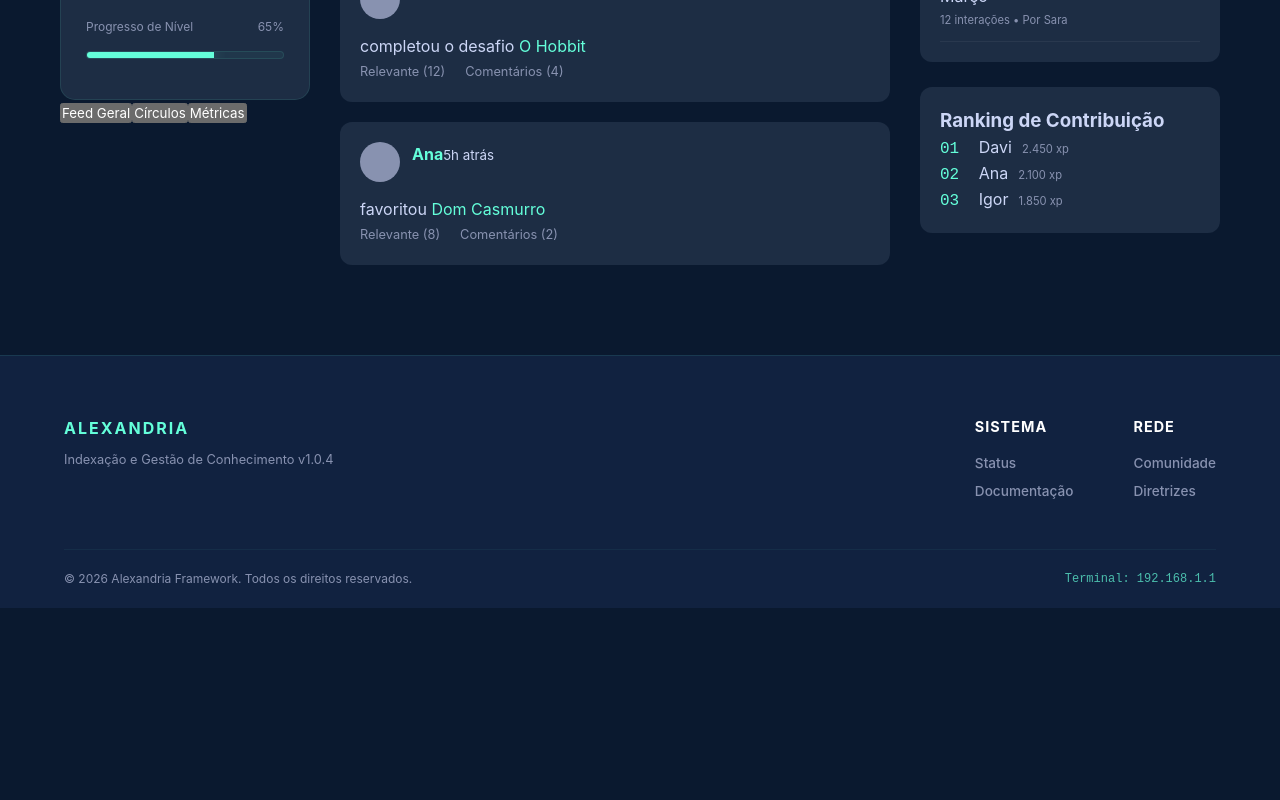
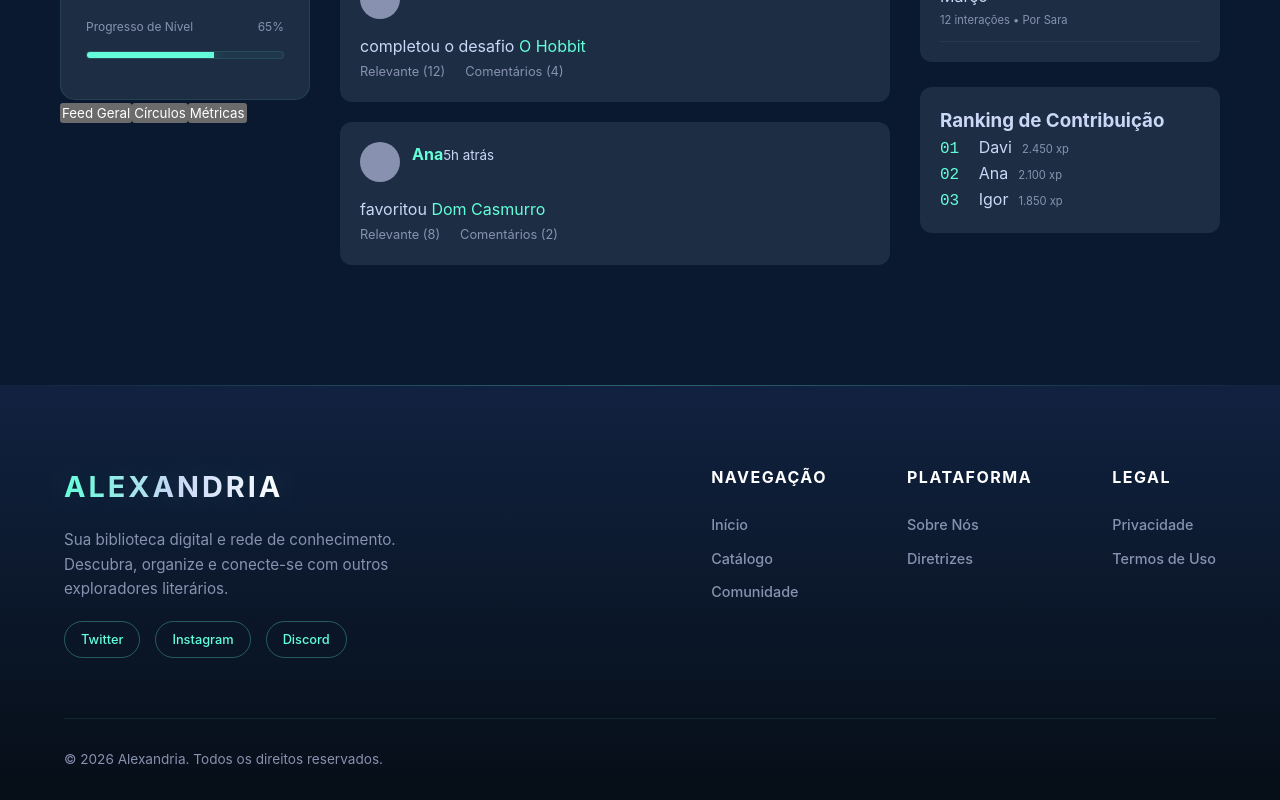
Before and after one commit to 7ody1/Alexandria1, a React (Vite) app: page /comunidade in a window 1280 px wide. Shown: the part 427-1227 px from the top of the page. Before the commit the page ends 1035 px from the top, so only its background shows below. Built offline with nearby package versions, Linux system fonts and the light colour scheme.

Commit message:
Ederson: adição do carrosel na seção dos livros e footer melhorado

```diff
--- a/src/App.css
+++ b/src/App.css
@@ -882,75 +882,142 @@ body {
 }
 
 .main-footer {
-  background: var(--navy);
-  padding: 60px 5% 20px;
-  border-top: 1px solid rgba(100, 255, 218, 0.1);
-  margin-top: 50px;
+  position: relative;
+  background: linear-gradient(to bottom, var(--navy) 0%, #060e17 100%);
+  padding: 80px 5% 30px;
+  margin-top: 80px;
   width: 100%;
+}
+
+.footer-top-border {
+  position: absolute;
+  top: 0;
+  left: 0;
+  width: 100%;
+  height: 1px;
+  background: linear-gradient(90deg, transparent, var(--cyan), transparent);
+  opacity: 0.3;
 }
 
 .footer-content {
   display: flex;
   justify-content: space-between;
+  flex-wrap: wrap;
+  gap: 40px;
   max-width: 1200px;
-  margin: 0 auto 40px;
+  margin: 0 auto 60px;
+}
+
+.footer-brand {
+  max-width: 350px;
 }
 
 .logo-text {
   color: var(--cyan);
   font-weight: bold;
-  letter-spacing: 2px;
   text-transform: uppercase;
 }
 
-.footer-brand p {
+.footer-slogan {
   color: var(--slate);
-  font-size: 0.8rem;
-  margin-top: 10px;
+  font-size: 0.95rem;
+  line-height: 1.6;
+  margin: 20px 0;
 }
 
-.footer-links {
+.social-links {
   display: flex;
-  gap: 60px;
+  gap: 15px;
+}
+
+.social-icon {
+  color: var(--cyan);
+  border: 1px solid rgba(100, 255, 218, 0.3);
+  padding: 8px 16px;
+  border-radius: 20px;
+  text-decoration: none;
+  font-size: 0.8rem;
+  transition: all 0.3s ease;
+}
+
+.social-icon:hover {
+  background: rgba(100, 255, 218, 0.1);
+  border-color: var(--cyan);
+  transform: translateY(-3px);
+}
+
+.footer-links-wrapper {
+  display: flex;
+  gap: 80px;
+  flex-wrap: wrap;
 }
 
 .link-group h4 {
   color: var(--white);
-  font-size: 0.9rem;
-  margin-bottom: 15px;
+  font-size: 1rem;
+  margin-bottom: 25px;
   text-transform: uppercase;
-  letter-spacing: 1px;
+  letter-spacing: 1.5px;
 }
 
 .link-group a {
   display: block;
   color: var(--slate);
   text-decoration: none;
-  font-size: 0.85rem;
-  margin-bottom: 8px;
+  font-size: 0.9rem;
+  margin-bottom: 12px;
   transition: 0.3s;
+  position: relative;
+  width: max-content;
 }
 
 .link-group a:hover {
   color: var(--cyan);
+  padding-left: 5px;
 }
 
 .footer-bottom {
   display: flex;
   justify-content: space-between;
   align-items: center;
+  flex-wrap: wrap;
   max-width: 1200px;
   margin: 0 auto;
-  padding-top: 20px;
-  border-top: 1px solid rgba(100, 255, 218, 0.05);
+  padding-top: 30px;
+  border-top: 1px solid rgba(100, 255, 218, 0.1);
   color: var(--slate);
-  font-size: 0.75rem;
+  font-size: 0.85rem;
 }
 
-.terminal-text {
-  font-family: 'Courier New', Courier, monospace;
-  color: var(--cyan);
-  opacity: 0.7;
+.system-status {
+  display: flex;
+  align-items: center;
+  gap: 10px;
+  font-family: inherit;
+  color: var(--slate);
+}
+
+.status-dot {
+  width: 8px;
+  height: 8px;
+  background-color: var(--cyan);
+  border-radius: 50%;
+  box-shadow: 0 0 10px var(--cyan);
+  animation: pulse 2s infinite;
+}
+
+@media (max-width: 768px) {
+  .footer-links-wrapper {
+    gap: 40px;
+  }
+  .footer-bottom {
+    flex-direction: column;
+    gap: 15px;
+    text-align: center;
+  }
+  .footer-content {
+    flex-direction: column;
+  }
 }
 
 img {
@@ -981,7 +1048,48 @@ img {
 
 
 
-/* Ajuste no Layout de Seções */
+/* Ajuste no Layout de Seções e Carousel */
+.carousel-container {
+  position: relative;
+  display: inline-flex;
+  align-items: center;
+  max-width: 100%;
+}
+
+.carousel-btn {
+  background: rgba(10, 25, 47, 0.9);
+  color: var(--cyan);
+  border: 1px solid var(--cyan);
+  border-radius: 50%;
+  width: 45px;
+  height: 45px;
+  display: flex;
+  align-items: center;
+  justify-content: center;
+  cursor: pointer;
+  position: absolute;
+  z-index: 10;
+  top: 40%;
+  transform: translateY(-50%);
+  transition: all 0.3s ease;
+  font-size: 1.2rem;
+  box-shadow: 0 4px 15px rgba(0, 0, 0, 0.5);
+}
+
+.carousel-btn:hover {
+  background: var(--cyan);
+  color: var(--navy);
+  transform: translateY(-50%) scale(1.1);
+}
+
+.carousel-btn.prev {
+  left: -22px;
+}
+
+.carousel-btn.next {
+  right: -22px;
+}
+
 .carousel {
   display: flex;
   gap: 25px;
@@ -991,6 +1099,8 @@ img {
   /* Firefox */
   -ms-overflow-style: none;
   /* IE/Edge */
+  scroll-behavior: smooth;
+  max-width: 100%;
 }
 
 .carousel::-webkit-scrollbar {
--- a/src/components/Footer.jsx
+++ b/src/components/Footer.jsx
@@ -3,28 +3,39 @@ import React from 'react';
 const Footer = () => {
   return (
     <footer className="main-footer">
+      <div className="footer-top-border"></div>
       <div className="footer-content">
         <div className="footer-brand">
-          <span className="logo-text">Alexandria</span>
-          <p>Indexação e Gestão de Conhecimento v1.0.4</p>
+          <span className="logo-text gradient-text" style={{ fontSize: '1.8rem', letterSpacing: '3px' }}>Alexandria</span>
+          <p className="footer-slogan">Sua biblioteca digital e rede de conhecimento. Descubra, organize e conecte-se com outros exploradores literários.</p>
+          <div className="social-links">
+            <a href="#" className="social-icon">Twitter</a>
+            <a href="#" className="social-icon">Instagram</a>
+            <a href="#" className="social-icon">Discord</a>
+          </div>
         </div>
 
-        <div className="footer-links">
+        <div className="footer-links-wrapper">
           <div className="link-group">
-            <h4>Sistema</h4>
-            <a href="#">Status</a>
-            <a href="#">Documentação</a>
+            <h4>Navegação</h4>
+            <a href="/">Início</a>
+            <a href="/explorar">Catálogo</a>
+            <a href="/comunidade">Comunidade</a>
           </div>
           <div className="link-group">
-            <h4>Rede</h4>
-            <a href="#">Comunidade</a>
+            <h4>Plataforma</h4>
+            <a href="#">Sobre Nós</a>
             <a href="#">Diretrizes</a>
+          </div>
+          <div className="link-group">
+            <h4>Legal</h4>
+            <a href="#">Privacidade</a>
+            <a href="#">Termos de Uso</a>
           </div>
         </div>
       </div>
       <div className="footer-bottom">
-        <p>&copy; 2026 Alexandria Framework. Todos os direitos reservados.</p>
-        <p className="terminal-text">Terminal: 192.168.1.1</p>
+        <p>&copy; 2026 Alexandria. Todos os direitos reservados.</p>
       </div>
     </footer>
   );
--- a/src/pages/Home.jsx
+++ b/src/pages/Home.jsx
@@ -1,4 +1,4 @@
-import React from 'react';
+import React, { useRef } from 'react';
 import { useNavigate } from 'react-router-dom';
 import { biblioteca } from '../data/Livros';
 import '../App.css';
@@ -10,6 +10,15 @@ const Home = () => {
   const lancamentos = biblioteca.slice(5, 10);
   const sugeridos = biblioteca.sort(() => 0.5 - Math.random()).slice(0, 5);
   const leituraDoDia = biblioteca[0]; // Exemplo de livro em destaque central
+
+  const carousel1Ref = useRef(null);
+  const carousel2Ref = useRef(null);
+
+  const scrollCarousel = (ref, offset) => {
+    if (ref && ref.current) {
+      ref.current.scrollBy({ left: offset, behavior: 'smooth' });
+    }
+  };
 
   return (
     <div className="home-container">
@@ -57,7 +66,9 @@ const Home = () => {
           <h2>Tendências da Semana</h2>
           <span className="view-all" onClick={() => navigate('/explorar')}>Explorar Mais</span>
         </div>
-        <div className="carousel">
+        <div className="carousel-container">
+          <button className="carousel-btn prev" onClick={() => scrollCarousel(carousel1Ref, -300)}>&#10094;</button>
+          <div className="carousel" ref={carousel1Ref}>
             {destaques.map((livro) => (
               <div className="book-item" key={livro.id} onClick={() => navigate(`/livro/${livro.id}`)}>
                 <div className="book-card-inner">
@@ -70,6 +81,8 @@ const Home = () => {
                 </div>
               </div>
             ))}
+          </div>
+          <button className="carousel-btn next" onClick={() => scrollCarousel(carousel1Ref, 300)}>&#10095;</button>
         </div>
       </section>
 
@@ -110,7 +123,9 @@ const Home = () => {
         <div className="section-header">
           <h2>Recém Adicionados</h2>
         </div>
-        <div className="carousel">
+        <div className="carousel-container">
+          <button className="carousel-btn prev" onClick={() => scrollCarousel(carousel2Ref, -300)}>&#10094;</button>
+          <div className="carousel" ref={carousel2Ref}>
             {lancamentos.map((livro) => (
               <div className="book-item" key={livro.id} onClick={() => navigate(`/livro/${livro.id}`)}>
                 <div className="book-card-inner">
@@ -122,6 +137,8 @@ const Home = () => {
                 </div>
               </div>
             ))}
+          </div>
+          <button className="carousel-btn next" onClick={() => scrollCarousel(carousel2Ref, 300)}>&#10095;</button>
         </div>
       </section>
 
```
Lines whose indentation alone changed are shown as unchanged.
